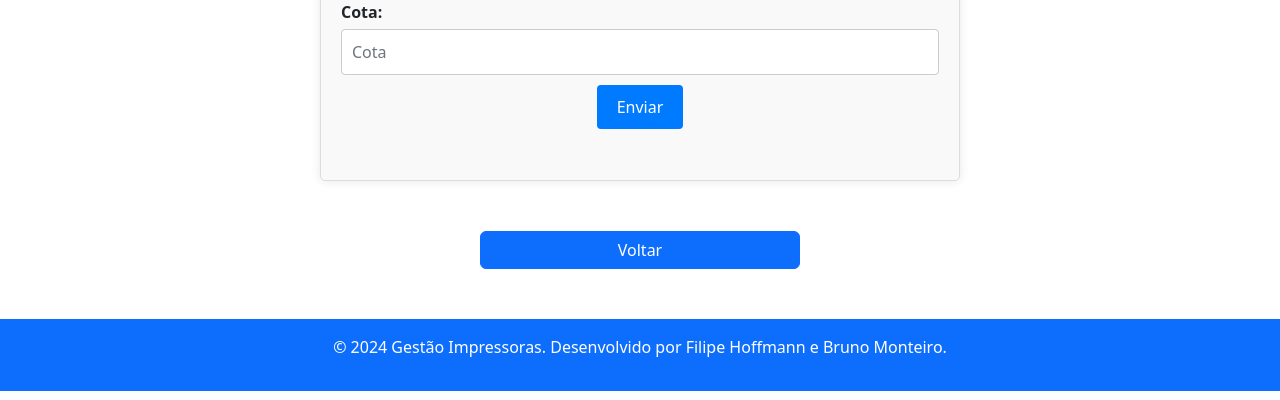
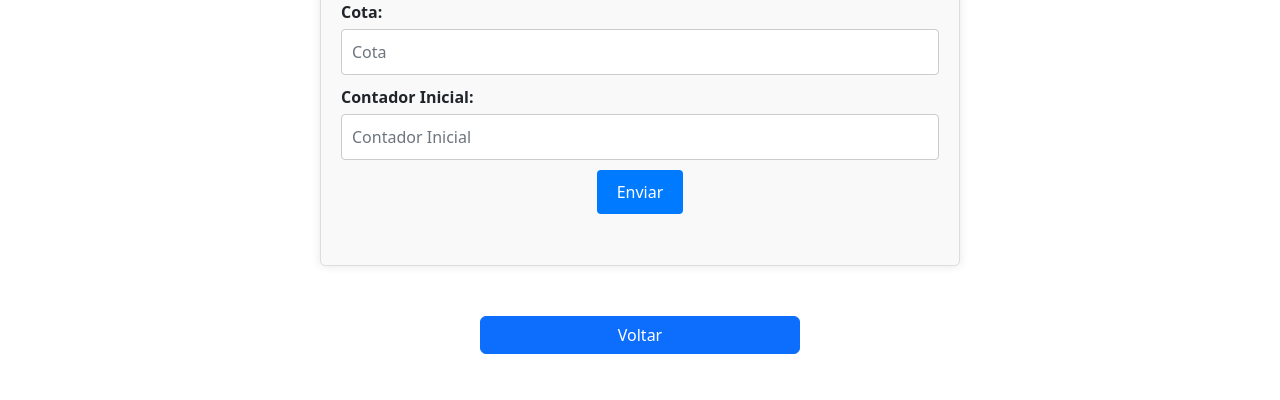
Before and after one commit to FilipeHoffmann/gestao-impressoras, a Flask app: page /impressoras/criar in a window 1280 px wide. Shown: the part 791-1191 px from the top of the page. Run offline with Flask 3, Linux system fonts and the light colour scheme; data that the repository does not hold is empty.

Commit message:
Atualização das impressoras

```diff
--- a/controller/impressoras/class_impressoras.py
+++ b/controller/impressoras/class_impressoras.py
@@ -13,18 +13,18 @@ class class_impressoras:
     def obter_impressora(id_impressora):
         query = conector_banco_de_dados.conector_banco_de_dados(f"SELECT * FROM impressoras WHERE id_impressoras = {id_impressora}")
         impressoras = query.consultar()
-        if impressoras:
-                impressoras = impressoras[0]
-                impressoras_dict = {
-                    'modelo': impressoras[1],
-                    'marca': impressoras[2],
-                    'ip': impressoras[3],
-                    'localizacao': impressoras[4],
-                    'status': impressoras[5],
-                    'tipo_impressora': impressoras[6],
-                    'id_setores': impressoras[7],
-                    'cotas': impressoras[8]
-                }
+        impressoras = impressoras[0]
+        impressoras_dict = {
+            'modelo': impressoras[1],
+            'marca': impressoras[2],
+            'ip': impressoras[3],
+            'localizacao': impressoras[4],
+            'status': impressoras[5],
+            'tipo_impressora': impressoras[6],
+            'cotas': impressoras[7],
+            'contador_inicial': impressoras[8],
+            'id_setores': impressoras[9]
+        }
         return render_template('impressoras/editar_impressora.html', id_impressora=id_impressora, impressora=impressoras_dict)
 
     def editar_impressora(id_impressora):
@@ -36,17 +36,18 @@ class class_impressoras:
         tipo_impressora = request.form['tipo_impressora']
         id_setores = request.form['id_setores']
         cotas = request.form['cotas']
+        contador_inicial = request.form['contador_inicial']
 
         if cotas == "" or cotas == "None":
             update_query = f"""
             UPDATE impressoras
-            SET modelo = '{modelo}', marca = '{marca}', ip = '{ip}', localizacao = '{localizacao}', status = '{status}', tipo_impressora = '{tipo_impressora}', id_setores = '{id_setores}'
+            SET modelo = '{modelo}', marca = '{marca}', ip = '{ip}', localizacao = '{localizacao}', status = '{status}', tipo_impressora = '{tipo_impressora}', id_setores = '{id_setores}', contador_inicial = '{contador_inicial}'
             WHERE id_impressoras = '{id_impressora}'
             """
         else:
             update_query = f"""
             UPDATE impressoras
-            SET modelo = '{modelo}', marca = '{marca}', ip = '{ip}', localizacao = '{localizacao}', status = '{status}', tipo_impressora = '{tipo_impressora}', id_setores = '{id_setores}', cotas = '{cotas}'
+            SET modelo = '{modelo}', marca = '{marca}', ip = '{ip}', localizacao = '{localizacao}', status = '{status}', tipo_impressora = '{tipo_impressora}', id_setores = '{id_setores}', cotas = '{cotas}', contador_inicial = '{contador_inicial}'
             WHERE id_impressoras = '{id_impressora}'
             """
         conector_banco_de_dados.conector_banco_de_dados(update_query).alterar_incluir_excluir()
@@ -67,14 +68,16 @@ class class_impressoras:
         tipo_impressora = request.form['tipo_impressora']
         id_setores = request.form['id_setores']
         cotas = request.form['cotas']
+        contador_inicial = request.form['contador_inicial']
+
         if id_setores == '' and cotas == '':
-            conector_banco_de_dados.conector_banco_de_dados(f'INSERT INTO impressoras(id_impressoras, modelo, marca, ip, localizacao, status, tipo_impressora) VALUES ("{id_impressora}","{modelo}","{marca}","{ip}","{localizacao}","{status}","{tipo_impressora}")').alterar_incluir_excluir()
+            conector_banco_de_dados.conector_banco_de_dados(f'INSERT INTO impressoras(id_impressoras, modelo, marca, ip, localizacao, status, tipo_impressora, contador_inicial) VALUES ("{id_impressora}","{modelo}","{marca}","{ip}","{localizacao}","{status}","{tipo_impressora}","{contador_inicial}")').alterar_incluir_excluir()
         elif id_setores == '':
-            conector_banco_de_dados.conector_banco_de_dados(f'INSERT INTO impressoras(id_impressoras, modelo, marca, ip, localizacao, status, tipo_impressora, cotas) VALUES ("{id_impressora}","{modelo}","{marca}","{ip}","{localizacao}","{status}", "{tipo_impressora}", "{cotas}")').alterar_incluir_excluir()
+            conector_banco_de_dados.conector_banco_de_dados(f'INSERT INTO impressoras(id_impressoras, modelo, marca, ip, localizacao, status, tipo_impressora, cotas, contador_inicial) VALUES ("{id_impressora}","{modelo}","{marca}","{ip}","{localizacao}","{status}", "{tipo_impressora}", "{cotas}", "{contador_inicial}")').alterar_incluir_excluir()
         elif cotas == '':
-            conector_banco_de_dados.conector_banco_de_dados(f'INSERT INTO impressoras(id_impressoras, modelo, marca, ip, localizacao, status, tipo_impressora, id_setores) VALUES ("{id_impressora}","{modelo}","{marca}","{ip}","{localizacao}","{status}", "{tipo_impressora}","{id_setores}")').alterar_incluir_excluir()
+            conector_banco_de_dados.conector_banco_de_dados(f'INSERT INTO impressoras(id_impressoras, modelo, marca, ip, localizacao, status, tipo_impressora, id_setores, contador_inicial) VALUES ("{id_impressora}","{modelo}","{marca}","{ip}","{localizacao}","{status}", "{tipo_impressora}","{id_setores}", "{contador_inicial}")').alterar_incluir_excluir()
         else:
-            conector_banco_de_dados.conector_banco_de_dados(f'INSERT INTO impressoras(id_impressoras, modelo, marca, ip, localizacao, status, tipo_impressora, id_setores, cotas) VALUES ("{id_impressora}","{modelo}","{marca}","{ip}","{localizacao}","{status}", "{tipo_impressora}","{id_setores}", "{cotas}")').alterar_incluir_excluir()
+            conector_banco_de_dados.conector_banco_de_dados(f'INSERT INTO impressoras(id_impressoras, modelo, marca, ip, localizacao, status, tipo_impressora, id_setores, cotas, contador_inicial) VALUES ("{id_impressora}","{modelo}","{marca}","{ip}","{localizacao}","{status}", "{tipo_impressora}","{id_setores}", "{cotas}", "{contador_inicial}")').alterar_incluir_excluir()
         mensagem = "Impressora adicionada!"
         return render_template('/impressoras/criar_impressora.html',
                             mensagem = mensagem)
--- a/templates/impressoras/criar_impressora.html
+++ b/templates/impressoras/criar_impressora.html
@@ -77,6 +77,8 @@
                 </Select>
                 <label for="">Cota:</label>
                 <input class="form-control" id="formGroupExampleInput" type="number" placeholder="Cota" name="cotas">
+                <label for="">Contador Inicial:</label>
+                <input class="form-control" id="formGroupExampleInput" type="number" placeholder="Contador Inicial" name="contador_inicial">
 
                 <div class="form-group button-container">
                     <button type="submit" class="btn btn-primary mb-3">Enviar</button>
--- a/templates/impressoras/impressoras.html
+++ b/templates/impressoras/impressoras.html
@@ -75,8 +75,9 @@
                 <th scope="col">Localização</th>
                 <th scope="col">Status</th>
                 <th scope="col">Tipo Impressora</th>
+                <th scope="col">Cotas</th>
+                <th scope="col">Contador Inicial</th>
                 <th scope="col">ID Setores</th>
-                <th scope="col">Cotas</th>
                 <th scope="col">Editar</th>
                 <th scope="col">Excluir</th>
               </tr>
@@ -93,6 +94,7 @@
               <td>{{ impressora[6] }}</td>
               <td>{{ impressora[7] }}</td>
               <td>{{ impressora[8] }}</td>
+              <td>{{ impressora[9] }}</td>
               <td><a class="btn btn-warning" href="{{ url_for('editar_impressora', id_impressora=impressora[0]) }}" role="button">Editar</a></td>
               <td><a class="btn btn-danger" href="{{ url_for('excluir_impressora', id_impressora=impressora[0]) }}" role="button">Excluir</a></td>
             </tr>
```
Also changed, not shown: templates/impressoras/editar_impressora.html (+16 -10 lines), 2 other files.
